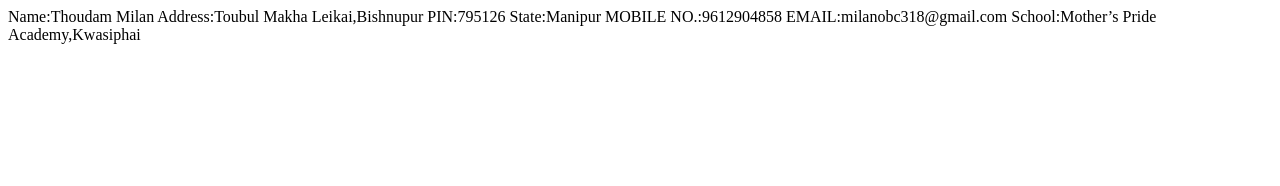
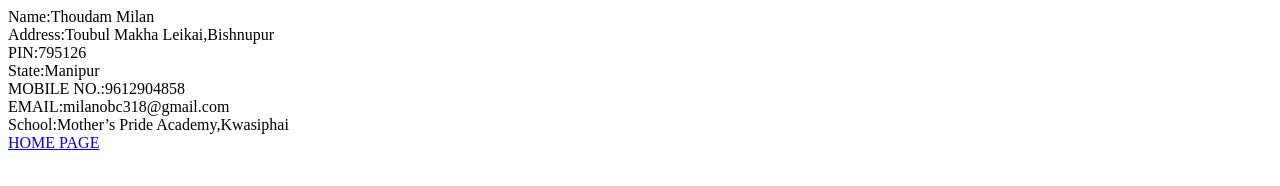
Before and after one commit to Thoudammilan/thoudammilan.github.io, a plain HTML site: page details.html in a window 1280 px wide. Drawn offline with Linux system fonts and the light colour scheme.

Commit message:
Update details.html

```diff
--- a/details.html
+++ b/details.html
@@ -1,12 +1,13 @@
 <html>
 <body>
 Name:Thoudam Milan
-
-Address:Toubul Makha Leikai,Bishnupur
-PIN:795126
-State:Manipur
-MOBILE NO.:9612904858
-EMAIL:milanobc318@gmail.com
-School:Mother’s Pride Academy,Kwasiphai
+<br>
+Address:Toubul Makha Leikai,Bishnupur<br>
+PIN:795126<br>
+State:Manipur<br>
+MOBILE NO.:9612904858<br>
+EMAIL:milanobc318@gmail.com<br>
+School:Mother’s Pride Academy,Kwasiphai <br>
+  <a href='index.html'>HOME PAGE</a>
 </body>
 </html>
```
